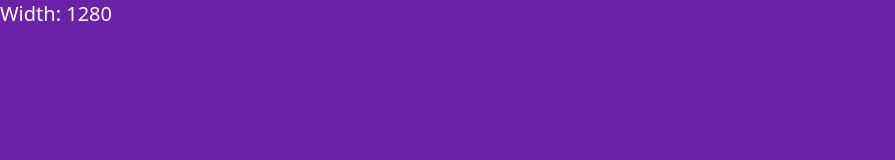
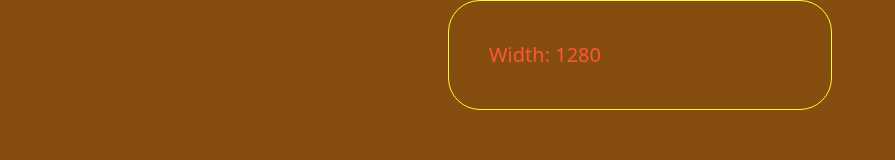
Before and after one commit to Xavier-Chang/Tailwind-basics, a plain HTML site: page 17-customization/index.html in a window 1280 px wide. Shown: the whole page, without its empty margins (0-895 px from the left). Drawn offline with nearby package versions, Linux system fonts and the light colour scheme.

Commit message:
learn about configuration

```diff
--- a/17-customization/index.html
+++ b/17-customization/index.html
@@ -5,13 +5,44 @@
     <meta http-equiv="X-UA-Compatible" content="IE=edge" />
     <meta name="viewport" content="width=device-width, initial-scale=1.0" />
     <script src="https://cdn.tailwindcss.com"></script>
+    <script>
+      tailwind.config = {
+        theme: {
+          screens: {
+            sm: '500px',
+            md: '800px',
+            lg: '1200px',
+            xl: '1440px'
+          },
+          font: {
+            sans: ['Graphik', 'sans-serif'],
+            serif: ['Merriweather', 'serif']
+          },
+          extend: {
+            colors: {
+              primary: '#ff5733',
+              secondary: '#fffc33'
+            },
+            spacing: {
+              6: '2.5rem',
+              128: '32rem'
+            },
+            borderRadius: {
+              '4xl':'2rem'
+            }
+          }
+        }
+      }
+    </script>
     <title>Customization</title>
   </head>
  <body
     class="bg-black sm:bg-green-800 md:bg-blue-800 lg:bg-yellow-800 xl:bg-purple-800 2xl:bg-orange-800"
   >
+   <div class="border-secondary border p-6 mb-128 max-w-sm mx-auto rounded-4xl">
+    <h1 class="text-primary text-xl"></h1>
+   </div>
 
-      <h1 class="text-white text-xl"></h1>
 
     <script>
       function showBrowserWidth() {
```
